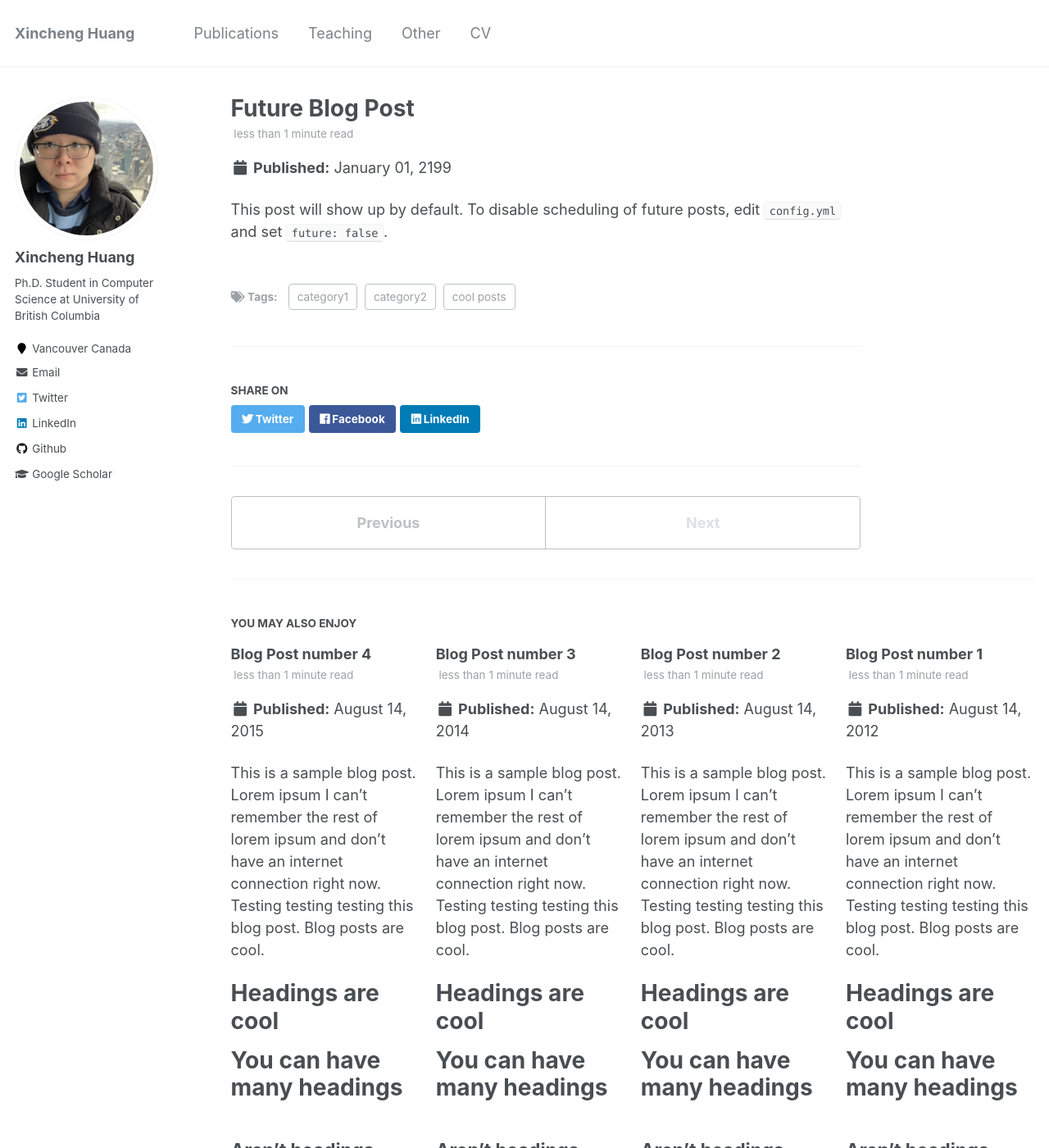
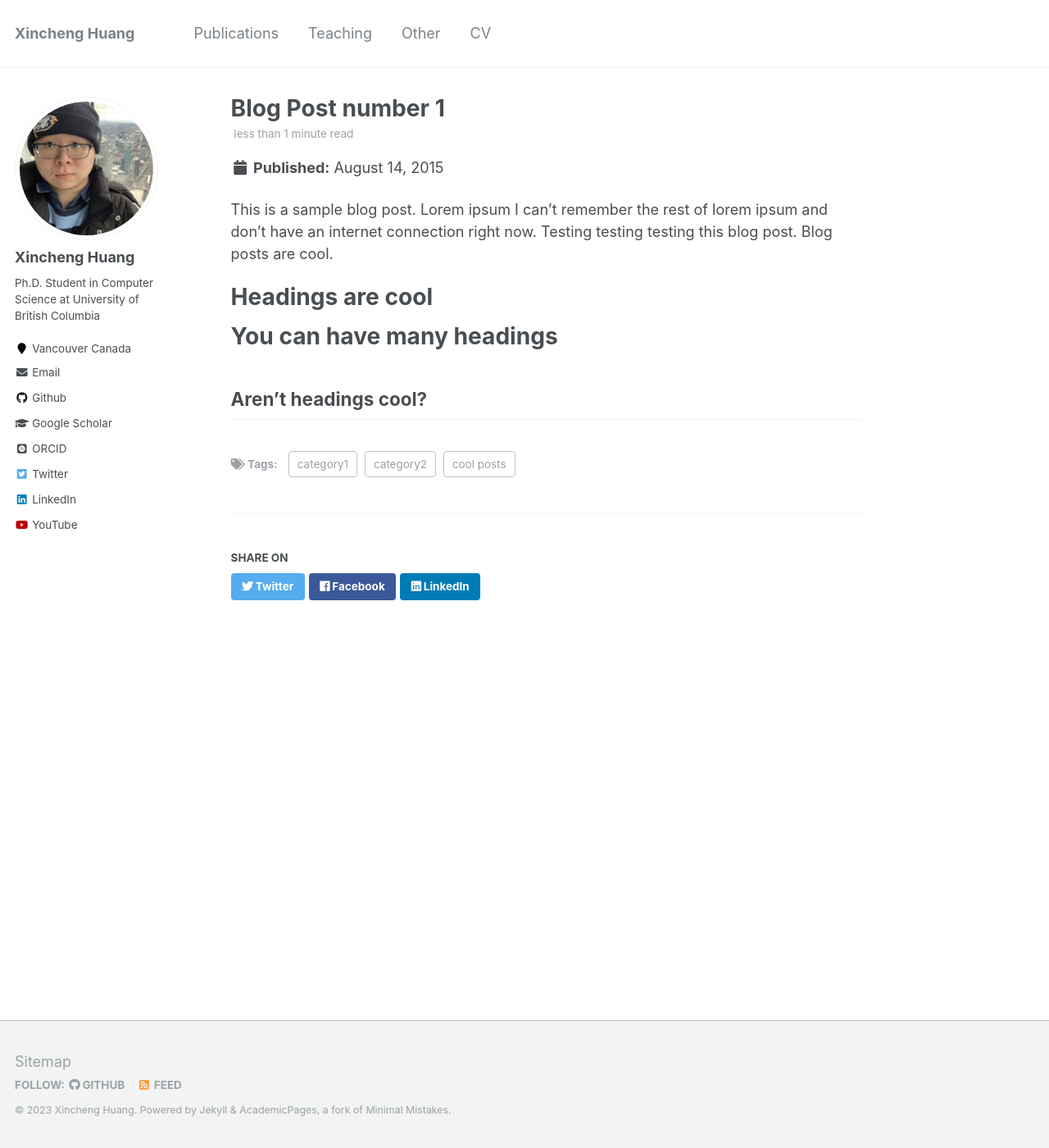
Before and after one commit to Peter-Pater/peter-pater.github.io, a Jekyll site: the page built from _posts/2015-08-14-blog-post-0.md, in a window 1280 px wide and 1400 px high. Shown: the whole window at 82% size. Built offline with Jekyll 4.4.1, drawn with Linux system fonts in a browser that asks for light colours; some web fonts are replaced; some of the changed text lies outside the part shown.

Commit message:
update author profile

```diff
--- a/_config.yml
+++ b/_config.yml
@@ -17,7 +17,7 @@ repository               : "peter-pater/peter-pater.github.io"
 teaser                   :  # filename of teaser fallback teaser image placed in /images/, .e.g. "500x300.png"
 breadcrumbs              : false # true, false (default)
 words_per_minute         : 160
-future                   : true
+future                   : false
 read_more                : "disabled" # if enabled, adds "Read more" links to excerpts
 talkmap_link             : false #change to true to add link to talkmap on talks page
 comments:
@@ -103,7 +103,7 @@ author:
   impactstory      : #"https://profiles.impactstory.org/u/xxxx-xxxx-xxxx-xxxx"
   lastfm           :
   linkedin         : "xincheng-huang"
-  orcid            : #"https://orcid.org/0000-0001-6923-6490"
+  orcid            : "https://orcid.org/0000-0001-6923-6490"
   pinterest        :
   soundcloud       :
   stackoverflow    : # https://stackoverflow.com/users/123456/username
@@ -113,7 +113,7 @@ author:
   vine             :
   weibo            :
   xing             :
-  youtube          :
+  youtube          : "@xinchenghuang7218"
   wikipedia        :
 
 
--- a/_data/navigation.yml
+++ b/_data/navigation.yml
@@ -9,14 +9,14 @@ main:
   - title: "Teaching"
     url: /teaching/
 
-  # - title: "Blog Posts"
-  #   url: /year-archive/
-
   - title: "Other"
     url: /other/
 
   - title: "CV"
     url: /files/xincheng_huang_cv.pdf
 
+  # - title: "Blog Posts"
+  #   url: /year-archive/
+
   # - title: "Guide"
   #   url: /markdown/
--- a/_includes/author-profile.html
+++ b/_includes/author-profile.html
@@ -34,6 +34,15 @@
       {% if author.email %}
         <li><a href="mailto:{{ author.email }}"><i class="fas fa-fw fa-envelope" aria-hidden="true"></i> {{ site.data.ui-text[site.locale].email_label | default: "Email" }}</a></li>
       {% endif %}
+      {% if author.github %}
+        <li><a href="https://github.com/{{ author.github }}"><i class="fab fa-fw fa-github" aria-hidden="true"></i> Github</a></li>
+      {% endif %}
+      {% if author.googlescholar %}
+        <li><a href="{{ author.googlescholar }}"><i class="fas fa-fw fa-graduation-cap"></i> Google Scholar</a></li>
+      {% endif %}
+      {% if author.orcid %}
+        <li><a href="{{ author.orcid }}"><i class="ai ai-orcid-square ai-fw"></i> ORCID</a></li>
+      {% endif %}
       {% if author.keybase %}
         <li><a href="https://keybase.io/{{ author.keybase }}"><i class="fas fa-fw fa-key" aria-hidden="true"></i> Keybase</a></li>
       {% endif %}
@@ -64,9 +73,6 @@
       {% if author.bitbucket %}
         <li><a href="https://bitbucket.org/{{ author.bitbucket }}"><i class="fab fa-fw fa-bitbucket" aria-hidden="true"></i> Bitbucket</a></li>
       {% endif %}
-      {% if author.github %}
-        <li><a href="https://github.com/{{ author.github }}"><i class="fab fa-fw fa-github" aria-hidden="true"></i> Github</a></li>
-      {% endif %}
       {% if author.stackoverflow %}
         <li><a href="https://www.stackoverflow.com/users/{{ author.stackoverflow }}"><i class="fab fa-fw fa-stack-overflow" aria-hidden="true"></i> Stackoverflow</a></li>
       {% endif %}
@@ -86,7 +92,7 @@
         <li><a href="https://steamcommunity.com/id/{{ author.steam }}"><i class="fab fa-fw fa-steam-square" aria-hidden="true"></i> Steam</a></li>
       {% endif %}
       {% if author.youtube %}
-        <li><a href="https://www.youtube.com/user/{{ author.youtube }}"><i class="fab fa-fw fa-youtube" aria-hidden="true"></i> YouTube</a></li>
+        <li><a href="https://www.youtube.com/{{ author.youtube }}"><i class="fab fa-fw fa-youtube" aria-hidden="true"></i> YouTube</a></li>
       {% endif %}
       {% if author.soundcloud %}
         <li><a href="https://soundcloud.com/{{ author.soundcloud }}"><i class="fab fa-fw fa-soundcloud" aria-hidden="true"></i> Soundcloud</a></li>
@@ -103,14 +109,8 @@
       {% if author.vine %}
         <li><a href="https://vine.co/u/{{ author.vine }}"><i class="fab fa-fw fa-vine" aria-hidden="true"></i> Vine</a></li>
       {% endif %}
-      {% if author.googlescholar %}
-        <li><a href="{{ author.googlescholar }}"><i class="fas fa-fw fa-graduation-cap"></i> Google Scholar</a></li>
-      {% endif %}
       {% if author.pubmed %}
         <li><a href="{{ author.pubmed }}"><i class="ai ai-pubmed-square ai-fw"></i> PubMed</a></li>
-      {% endif %}
-      {% if author.orcid %}
-        <li><a href="{{ author.orcid }}"><i class="ai ai-orcid-square ai-fw"></i> ORCID</a></li>
       {% endif %}
       {% if author.impactstory %}
         <li><a href="{{ author.impactstory }}"><i class="ai ai-impactstory ai-fw"></i> Impactstory</a></li>
--- a/_posts/2013-08-14-blog-post-2.md
+++ /dev/null
@@ -1,20 +0,0 @@
----
-title: 'Blog Post number 2'
-date: 2013-08-14
-permalink: /posts/2013/08/blog-post-2/
-tags:
-  - cool posts
-  - category1
-  - category2
----
-
-This is a sample blog post. Lorem ipsum I can't remember the rest of lorem ipsum and don't have an internet connection right now. Testing testing testing this blog post. Blog posts are cool.
-
-Headings are cool
-======
-
-You can have many headings
-======
-
-Aren't headings cool?
-------
--- a/_posts/2014-08-14-blog-post-3.md
+++ /dev/null
@@ -1,20 +0,0 @@
----
-title: 'Blog Post number 3'
-date: 2014-08-14
-permalink: /posts/2014/08/blog-post-3/
-tags:
-  - cool posts
-  - category1
-  - category2
----
-
-This is a sample blog post. Lorem ipsum I can't remember the rest of lorem ipsum and don't have an internet connection right now. Testing testing testing this blog post. Blog posts are cool.
-
-Headings are cool
-======
-
-You can have many headings
-======
-
-Aren't headings cool?
-------
--- a/_posts/2012-08-14-blog-post-1.md
+++ b/_posts/2015-08-14-blog-post-0.md
@@ -1,7 +1,7 @@
 ---
 title: 'Blog Post number 1'
-date: 2012-08-14
-permalink: /posts/2012/08/blog-post-1/
+date: 2015-08-14
+permalink: /posts/2012/08/blog-post-4/
 tags:
   - cool posts
   - category1
--- a/_posts/2199-01-01-future-post.md
+++ /dev/null
@@ -1,11 +0,0 @@
----
-title: 'Future Blog Post'
-date: 2199-01-01
-permalink: /posts/2012/08/blog-post-4/
-tags:
-  - cool posts
-  - category1
-  - category2
----
-
-This post will show up by default. To disable scheduling of future posts, edit `config.yml` and set `future: false`.
```
Also changed, not shown: _posts/2015-08-14-blog-post-4.md (deleted, +0 -20 lines), _publications/3-surfshare.md (+1 -1 lines).
